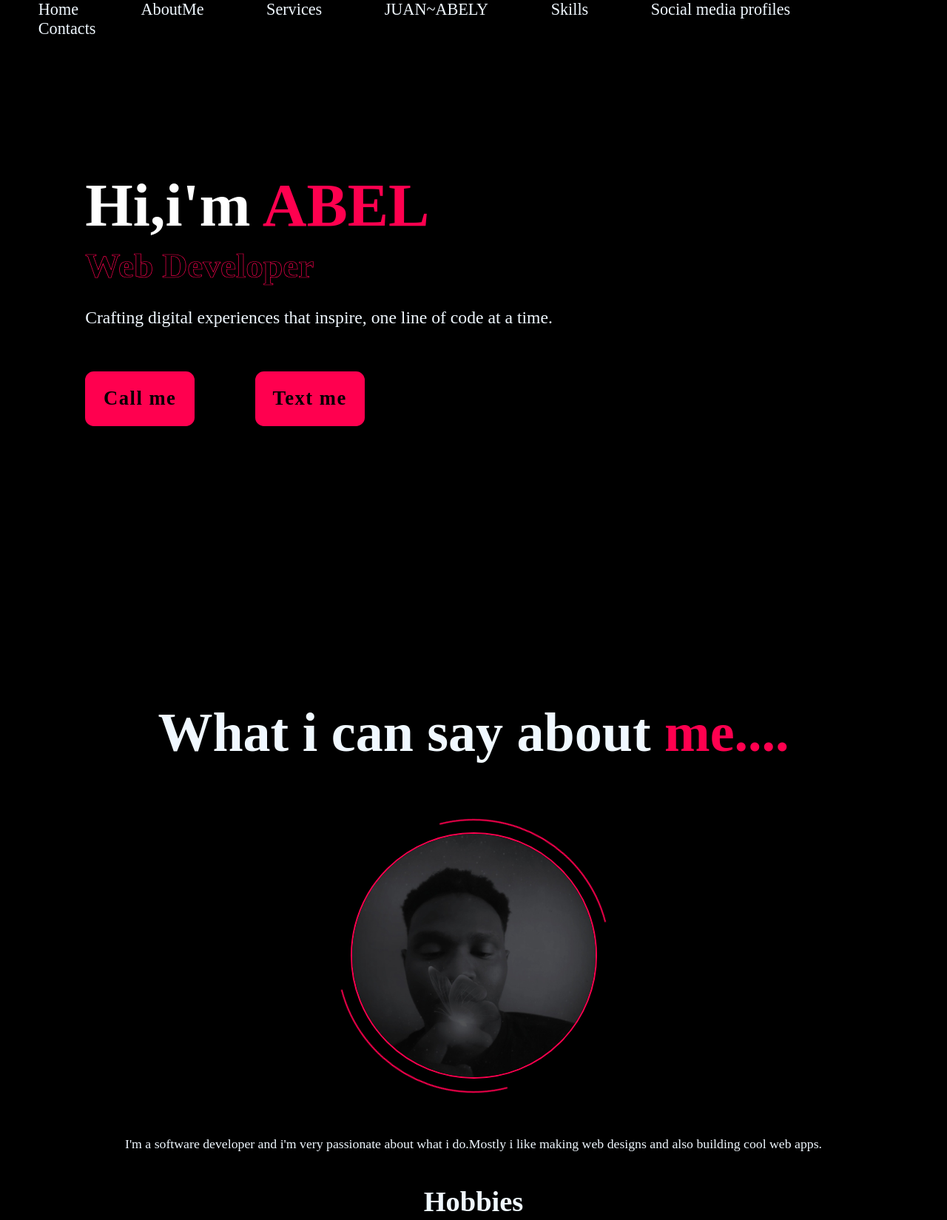
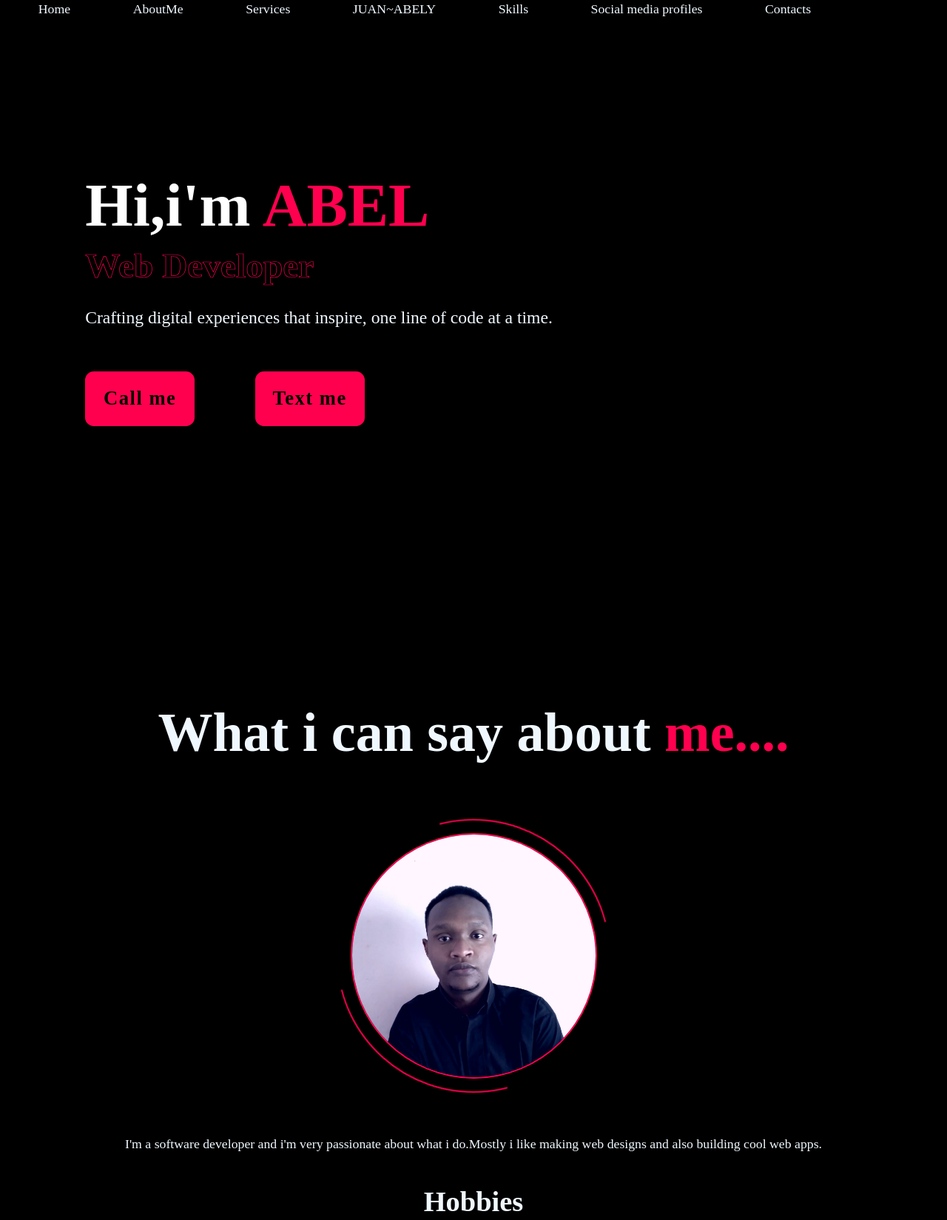
Before and after one commit to Juanabely/My-portfolio, a website: page index.html in a window 1280 px wide. Shown: the top 1649 px of the page at 74% size. Drawn offline with nearby package versions, Linux system fonts and the light colour scheme.

Commit message:
My-portfolio

```diff
--- a/index.html
+++ b/index.html
@@ -50,7 +50,7 @@
 <h1 class="head">
     What i can say about <span>me....</span></h1>
     <div class="about-img">
-        <img src="./images/background Cropped.jpg" alt="">
+        <img src="./images/WhatsApp Image 2023-12-11 at 13.47.24.jpeg" alt="">
         <span class="circle-spin"></span>
     </div>
     <div class="about-content">
--- a/style.css
+++ b/style.css
@@ -25,7 +25,7 @@ a {
     text-decoration: none;
 }
 .nav-bar a {
-    font-size: 1.5rem;
+    font-size: 1.2rem;
     color: aliceblue;
     font-weight: 500;
     margin-left: 5.5rem;
```
Also changed, not shown: images/WhatsApp Image 2023-12-11 at 13.47.24.jpeg (added).
